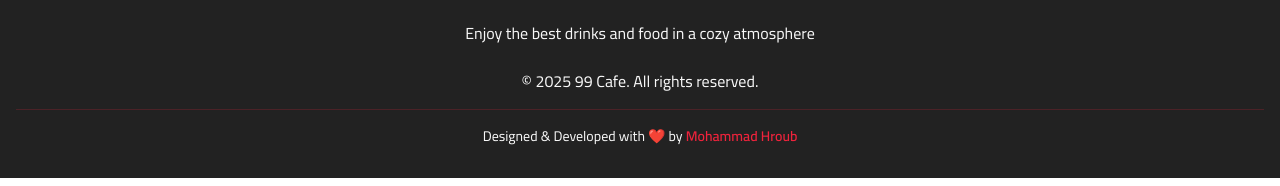
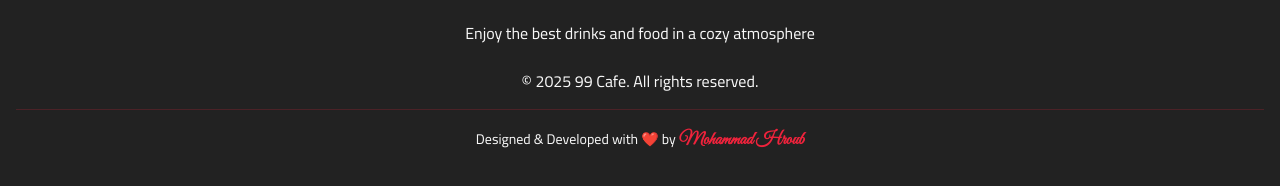
Before and after one commit to m7madi8/99cafe, a plain HTML site: page index.html in a window 1280 px wide. Shown: the part 1637-1823 px from the top of the page. Drawn offline with nearby package versions, Linux system fonts and the light colour scheme.

Commit message:
Add Great Vibes font to the project

```diff
--- a/index.html
+++ b/index.html
@@ -11,13 +11,14 @@
     <!-- Tailwind CSS CDN - For development only. Use PostCSS plugin or CLI for production -->
     <script src="https://cdn.tailwindcss.com"></script>
     <link href="https://cdnjs.cloudflare.com/ajax/libs/font-awesome/6.0.0/css/all.min.css" rel="stylesheet">
-    <link href="https://fonts.googleapis.com/css2?family=Cairo:wght@300;400;500;600;700&display=swap" rel="stylesheet">
+    <link href="https://fonts.googleapis.com/css2?family=Cairo:wght@300;400;500;600;700&family=Great+Vibes&display=swap" rel="stylesheet">
     <script>
         tailwind.config = {
             theme: {
                 extend: {
                     fontFamily: {
                         'cairo': ['Cairo', 'sans-serif'],
+                        'great-vibes': ['Great Vibes', 'cursive'],
                     },
                     colors: {
                         'cafe-red': '#D90429',
@@ -763,7 +764,7 @@
             <div class="mt-4 pt-4 border-t border-cafe-red-light/20">
                 <p class="text-sm text-cafe-gray">
                     Designed & Developed with ❤️ by
-                    <a href="https://m7madi8.github.io/Mohammad/" target="_blank" class="text-cafe-red-light font-semibold hover:text-cafe-white transition-colors duration-300">
+                    <a href="https://m7madi8.github.io/Mohammad/" target="_blank" class="text-cafe-red-light font-semibold hover:text-cafe-white transition-colors duration-300 font-great-vibes text-lg">
                         Mohammad Hroub
                     </a>
                 </p>
```
